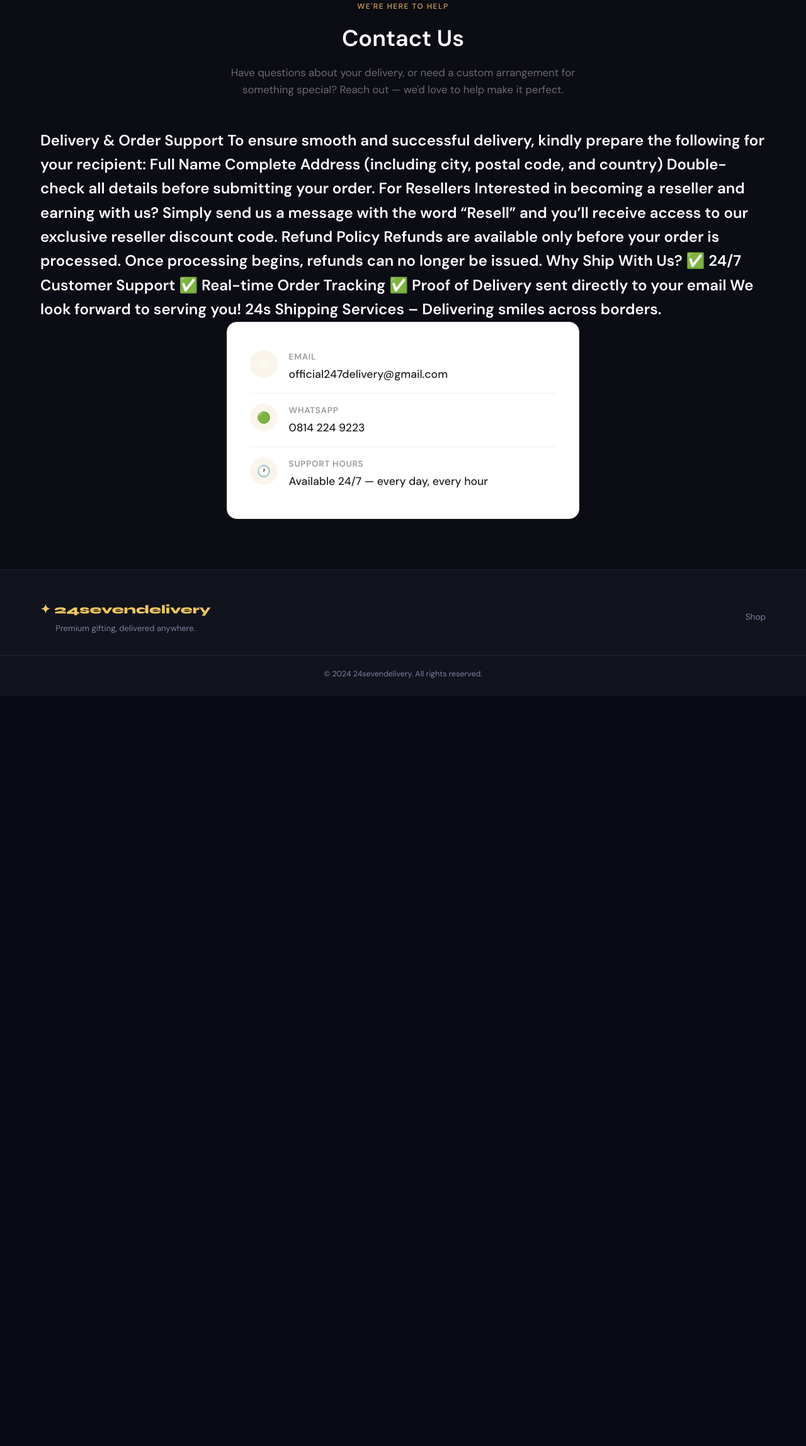
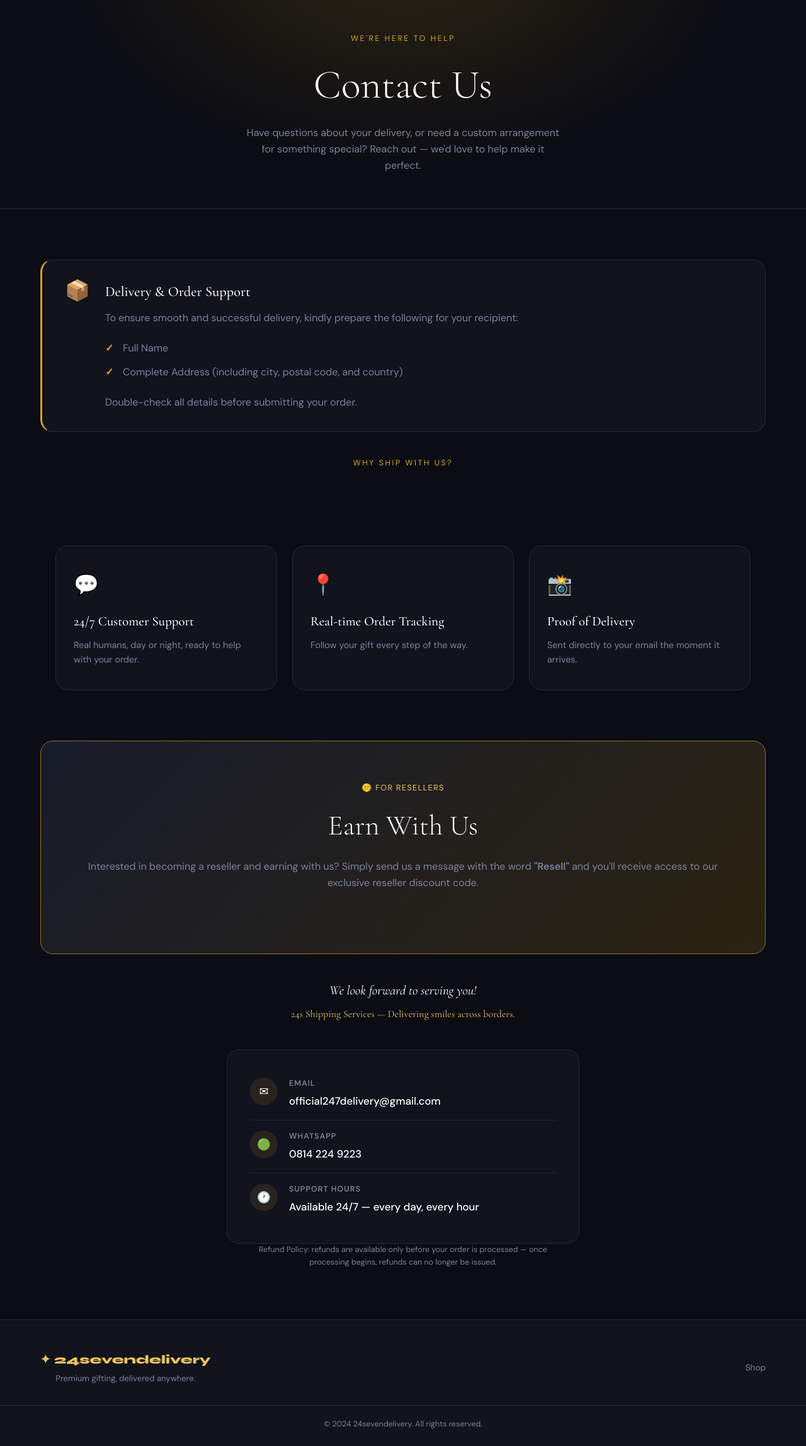
Before and after one commit to Goje01/24sevendelivery, a Flask app: page /contact in a window 1280 px wide. Shown: the part 68-2364 px from the top of the page at 63% size. Before the commit the page ends 1145 px from the top, so only its background shows below. Run offline with Flask 3, Linux system fonts and the light colour scheme; some libraries are stand-ins or nearby versions.

```diff
--- a/static/css/style.css
+++ b/static/css/style.css
@@ -1052,3 +1052,89 @@ body.is-loading { overflow: hidden; }
   line-height: 1.6;
   opacity: .7;
 }
+
+/* ── Contact page ────────────────────────────────────────────────────── */
+.contact-block { margin-bottom: 40px; }
+.contact-block:last-child { margin-bottom: 0; }
+
+.contact-checklist {
+  list-style: none;
+  margin: 16px 0;
+  padding: 0;
+}
+.contact-checklist li {
+  color: var(--muted);
+  padding: 6px 0 6px 28px;
+  position: relative;
+}
+.contact-checklist li::before {
+  content: "✓";
+  position: absolute;
+  left: 0;
+  color: var(--gold);
+  font-weight: 600;
+}
+
+.contact-reseller { text-align: center; }
+
+.contact-tagline {
+  text-align: center;
+  font-family: var(--font-serif);
+  font-size: 1.3rem;
+  font-style: italic;
+  color: var(--white);
+  line-height: 1.7;
+}
+.contact-tagline span { color: var(--gold-lt); font-size: 1rem; font-style: normal; }
+
+.contact-card {
+  max-width: 560px;
+  margin: 0 auto;
+  background: var(--bg-2);
+  border: 1px solid var(--border);
+  border-radius: var(--radius-lg);
+  padding: 32px 36px;
+}
+.contact-card__row {
+  display: flex;
+  align-items: flex-start;
+  gap: 18px;
+  padding: 12px 0;
+}
+.contact-card__icon {
+  flex: 0 0 auto;
+  width: 44px;
+  height: 44px;
+  border-radius: 50%;
+  background: rgba(201,149,42,.12);
+  display: flex;
+  align-items: center;
+  justify-content: center;
+  font-size: 1.1rem;
+}
+.contact-card__label {
+  margin: 0 0 4px;
+  font-size: .78rem;
+  text-transform: uppercase;
+  letter-spacing: .08em;
+  color: var(--muted);
+  font-weight: 600;
+}
+.contact-card__value { margin: 0; font-size: 1.05rem; font-weight: 500; color: var(--white); }
+.contact-card__value a { color: var(--white); text-decoration: none; }
+.contact-card__value a:hover { color: var(--gold); text-decoration: underline; }
+.contact-card__divider { height: 1px; background: var(--border); margin: 4px 0; }
+
+.contact-fineprint {
+  text-align: center;
+  color: var(--muted);
+  font-size: .78rem;
+  max-width: 480px;
+  margin: 0 auto;
+  line-height: 1.6;
+  opacity: .7;
+}
+
+@media (max-width: 480px) {
+  .contact-card { padding: 24px; }
+}
--- a/templates/checkout.html
+++ b/templates/checkout.html
@@ -63,7 +63,6 @@
           <label class="form-label">Recipient's Name *</label>
           <input type="text" class="input" id="recipientName" required placeholder="Jane Doe" />
         </div>
-
 
         <div class="form-group form-group--full">
           <label class="form-label">Delivery Address *</label>
@@ -230,7 +229,6 @@ function initiatePayment() {
     sender_email: document.getElementById('senderEmail').value,
     sender_phone: document.getElementById('senderPhone').value,
     recipient_name: document.getElementById('recipientName').value,
-    recipient_phone: document.getElementById('recipientPhone').value,
     recipient_address: document.getElementById('recipientAddress').value,
     recipient_city: document.getElementById('recipientCity').value,
     recipient_country: document.getElementById('recipientCountry').value,
--- a/templates/contact.html
+++ b/templates/contact.html
@@ -1,45 +1,72 @@
 {% extends "base.html" %}
+{% block title %}Contact Us — 24sevendelivery{% endblock %}
+{% block content %}
 
-{% block content %}
-<section class="contact-page">
+<section class="page-header">
   <div class="container">
-    <div class="contact-header">
-      <span class="contact-header__eyebrow">We're here to help</span>
-      <h2 class="contact-header__title">Contact Us</h2>
-      <p class="contact-header__subtitle">
+    <p class="section__eyebrow reveal">We're here to help</p>
+    <h1 class="page-header__title reveal">Contact Us</h1>
+    <p class="page-header__sub reveal">
       Have questions about your delivery, or need a custom arrangement for something special?
       Reach out — we'd love to help make it perfect.
     </p>
   </div>
+</section>
+
+<section class="section contact-section">
+  <div class="container">
+
+    <div class="welcome-callout reveal contact-block">
+      <p class="welcome-callout__icon">📦</p>
       <div>
-  <h2>
-    Delivery & Order Support
+        <h3 class="welcome-callout__title">Delivery & Order Support</h3>
+        <p class="welcome-callout__text">
           To ensure smooth and successful delivery, kindly prepare the following for your recipient:
+        </p>
+        <ul class="contact-checklist">
+          <li>Full Name</li>
+          <li>Complete Address (including city, postal code, and country)</li>
+        </ul>
+        <p class="welcome-callout__text">Double-check all details before submitting your order.</p>
+      </div>
+    </div>
 
-Full Name
-Complete Address (including city, postal code, and country)
+    <div class="section__header reveal contact-block">
+      <p class="section__eyebrow">Why Ship With Us?</p>
+    </div>
+    <div class="features contact-features">
+      <div class="feature-card reveal">
+        <div class="feature-card__icon">💬</div>
+        <h3>24/7 Customer Support</h3>
+        <p>Real humans, day or night, ready to help with your order.</p>
+      </div>
+      <div class="feature-card reveal">
+        <div class="feature-card__icon">📍</div>
+        <h3>Real-time Order Tracking</h3>
+        <p>Follow your gift every step of the way.</p>
+      </div>
+      <div class="feature-card reveal">
+        <div class="feature-card__icon">📸</div>
+        <h3>Proof of Delivery</h3>
+        <p>Sent directly to your email the moment it arrives.</p>
+      </div>
+    </div>
 
-Double-check all details before submitting your order.
+    <div class="cta-banner__inner contact-reseller reveal contact-block">
+      <p class="welcome-reseller__eyebrow">🤫 For Resellers</p>
+      <h2 class="cta-banner__title">Earn With Us</h2>
+      <p class="cta-banner__sub">
+        Interested in becoming a reseller and earning with us? Simply send us a message with the
+        word <strong>"Resell"</strong> and you'll receive access to our exclusive reseller discount code.
+      </p>
+    </div>
 
-For Resellers
-Interested in becoming a reseller and earning with us?
-Simply send us a message with the word “Resell” and you’ll receive access to our exclusive reseller discount code.
+    <p class="contact-tagline reveal contact-block">
+      We look forward to serving you!<br>
+      <span>24s Shipping Services — Delivering smiles across borders.</span>
+    </p>
 
-Refund Policy
-Refunds are available only before your order is processed. Once processing begins, refunds can no longer be issued.
-
-Why Ship With Us?
-
-✅ 24/7 Customer Support
-✅ Real-time Order Tracking
-✅ Proof of Delivery sent directly to your email
-
-
-We look forward to serving you!
-24s Shipping Services – Delivering smiles across borders.
-  </h2>
-</div>
-    <div class="contact-card">
+    <div class="contact-card reveal contact-block">
       <div class="contact-card__row">
         <div class="contact-card__icon">✉</div>
         <div>
@@ -72,97 +99,13 @@ We look forward to serving you!
         </div>
       </div>
     </div>
+
+    <p class="contact-fineprint reveal contact-block">
+      Refund Policy: refunds are available only before your order is processed —
+      once processing begins, refunds can no longer be issued.
+    </p>
+
   </div>
 </section>
 
-<style>
-  .contact-page {
-    padding: 4rem 0 5rem;
-  }
-  .contact-header {
-    text-align: center;
-    max-width: 560px;
-    margin: 0 auto 3rem;
-  }
-  .contact-header__eyebrow {
-    display: inline-block;
-    font-size: 0.75rem;
-    letter-spacing: 0.12em;
-    text-transform: uppercase;
-    color: #b8934a;
-    font-weight: 600;
-    margin-bottom: 0.75rem;
-  }
-  .contact-header__title {
-    font-size: 2.25rem;
-    font-weight: 700;
-    margin-bottom: 0.75rem;
-  }
-  .contact-header__subtitle {
-    color: #6b6b6b;
-    font-size: 1.05rem;
-    line-height: 1.6;
-  }
-  .contact-card {
-    max-width: 560px;
-    margin: 0 auto;
-    background: #fff;
-    border-radius: 16px;
-    box-shadow: 0 4px 24px rgba(0,0,0,0.06);
-    border: 1px solid #eee;
-    padding: 2rem 2.25rem;
-  }
-  .contact-card__row {
-    display: flex;
-    align-items: flex-start;
-    gap: 1.1rem;
-    padding: 0.75rem 0;
-  }
-  .contact-card__icon {
-    flex: 0 0 auto;
-    width: 44px;
-    height: 44px;
-    border-radius: 50%;
-    background: #faf5ea;
-    display: flex;
-    align-items: center;
-    justify-content: center;
-    font-size: 1.1rem;
-  }
-  .contact-card__label {
-    margin: 0 0 0.15rem;
-    font-size: 0.85rem;
-    text-transform: uppercase;
-    letter-spacing: 0.05em;
-    color: #9a9a9a;
-    font-weight: 600;
-  }
-  .contact-card__value {
-    margin: 0;
-    font-size: 1.1rem;
-    font-weight: 500;
-    color: #222;
-  }
-  .contact-card__value a {
-    color: #222;
-    text-decoration: none;
-  }
-  .contact-card__value a:hover {
-    color: #b8934a;
-    text-decoration: underline;
-  }
-  .contact-card__divider {
-    height: 1px;
-    background: #f0f0f0;
-    margin: 0.25rem 0;
-  }
-  @media (max-width: 480px) {
-    .contact-card {
-      padding: 1.5rem;
-    }
-    .contact-header__title {
-      font-size: 1.75rem;
-    }
-  }
-</style>
 {% endblock %}
```
Lines whose indentation alone changed are shown as unchanged.
